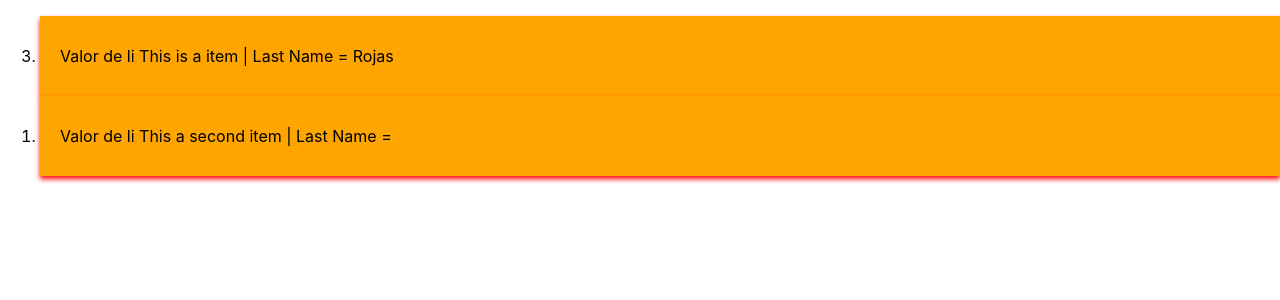
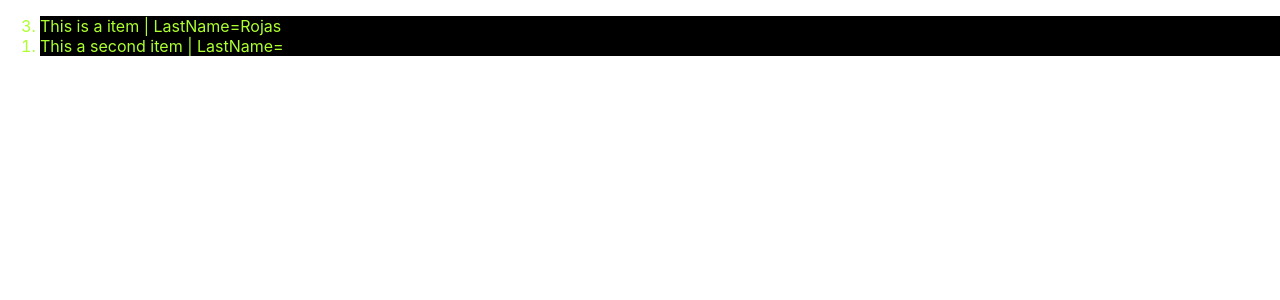
Before and after one commit to rudy-rojas/react-guia-definitiva-udemy, a React (Create React App) app: page / in a window 1280 px wide. Shown: the top 300 px of the page. Built offline with nearby package versions, Linux system fonts and the light colour scheme.

Commit message:
Agregando estilo con clases de CSS

```diff
--- a/src/App.js
+++ b/src/App.js
@@ -1,5 +1,6 @@
-import logo from './logo.svg';
-import './App.css';
+// import logo from './logo.svg';
+// import './App.css';
+import './main.css';
 
 const style01 = {
   backgroundColor: 'orange',
@@ -13,7 +14,8 @@ const style02 =() =>({
 const Li = ({ age, children, lastName }) => {
   return (
     // <li value={props.age}> Valor de li {props.children} | Last Name = {props.lastName}</li>
-    <li value={age} style={{...style01, ...style02()}}> Valor de li {children} | Last Name = {lastName}</li>
+    // <li value={age} style={{...style01, ...style02()}}> Valor de li {children} | Last Name = {lastName}</li>
+    <li className="clase-li" value={age}>{children} | LastName={lastName}</li>
   )
 }
 
--- /dev/null
+++ b/src/main.css
@@ -0,0 +1,4 @@
+.clase-li {
+    background-color: black;
+    color:greenyellow;
+}
```
